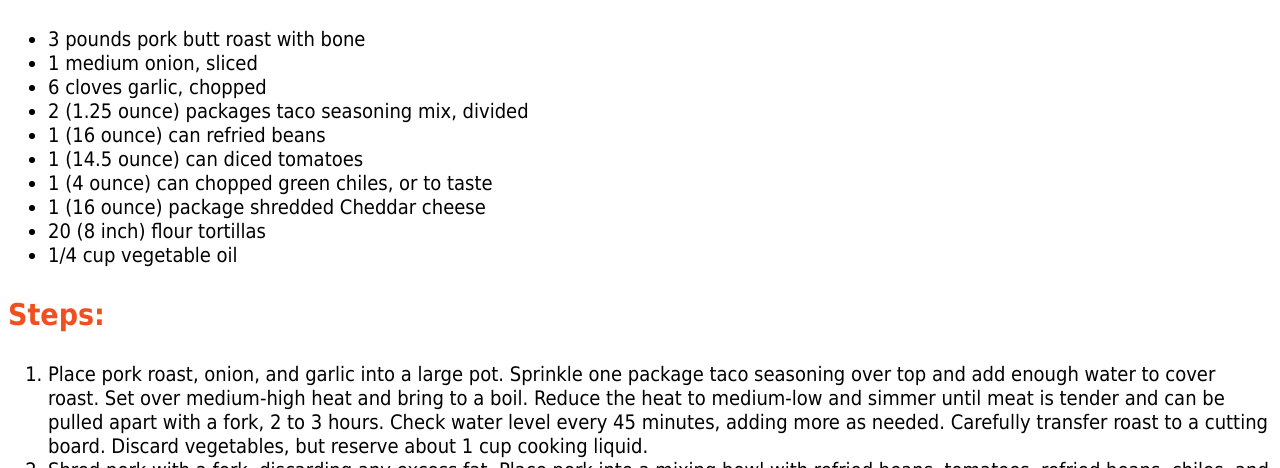
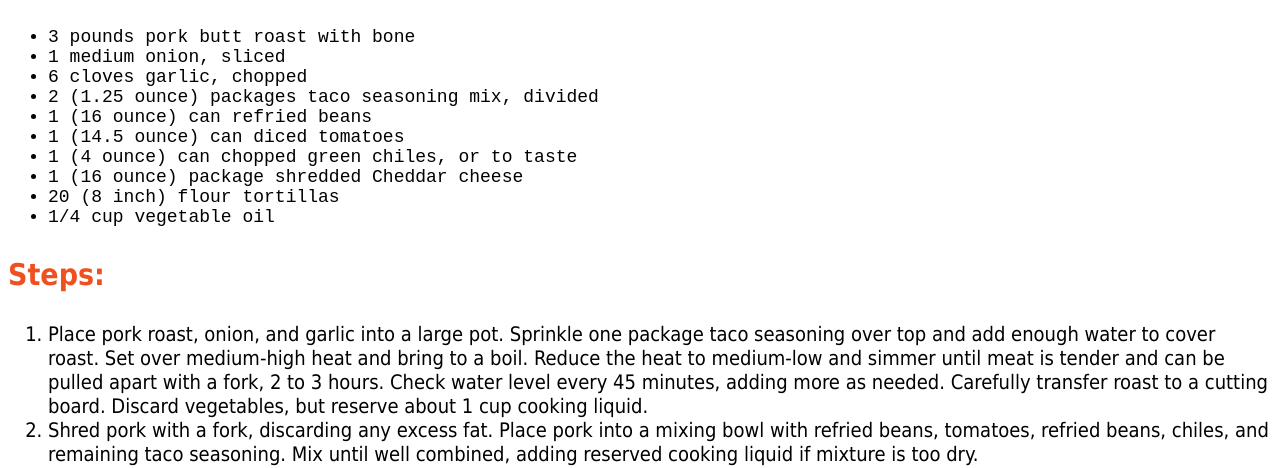
Before and after one commit to danironic/odin-04-recipes-2.0, a plain HTML site: page recipes/burritos.html in a window 1280 px wide. Shown: the part 632-1100 px from the top of the page. Drawn offline with Linux system fonts and the light colour scheme; files whose address does not match are found by name.

Commit message:
Create style for li items for ingredients
monospace font, slightly smaller font and 100 weight.

```diff
--- a/css/style.css
+++ b/css/style.css
@@ -25,3 +25,9 @@ a {
   font-size: 30px;
   color: rgb(240, 80, 32);
 }
+
+.ingredients li {
+  font-family: "Courier New", monospace;
+  font-weight: 100;
+  font-size: 18px;
+}
--- a/recipes/burritos.html
+++ b/recipes/burritos.html
@@ -19,7 +19,7 @@
         </p>
 
         <h3 class="sub-header">Ingredients:</h3>
-        <ul>
+        <ul class="ingredients">
             <li>3 pounds pork butt roast with bone</li>
             <li>1 medium onion, sliced</li>
             <li>6 cloves garlic, chopped</li>
```
Also changed, not shown: recipes/oatmeal-cookies.html (+1 -1 lines), recipes/tuna-casserole.html (+1 -1 lines).
